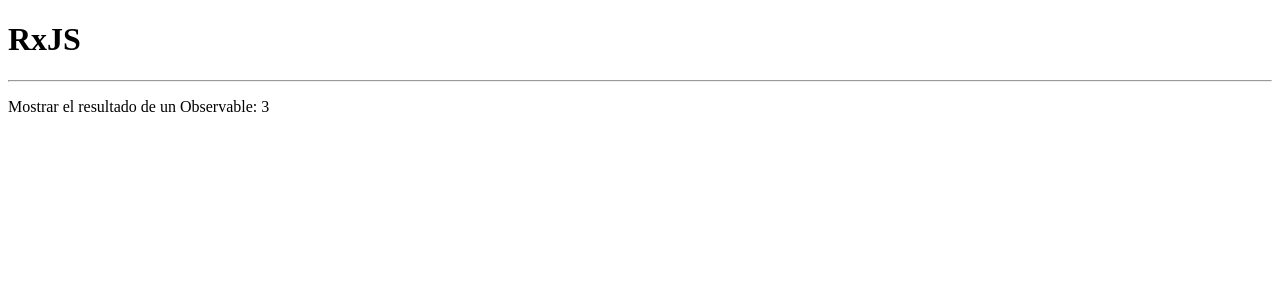
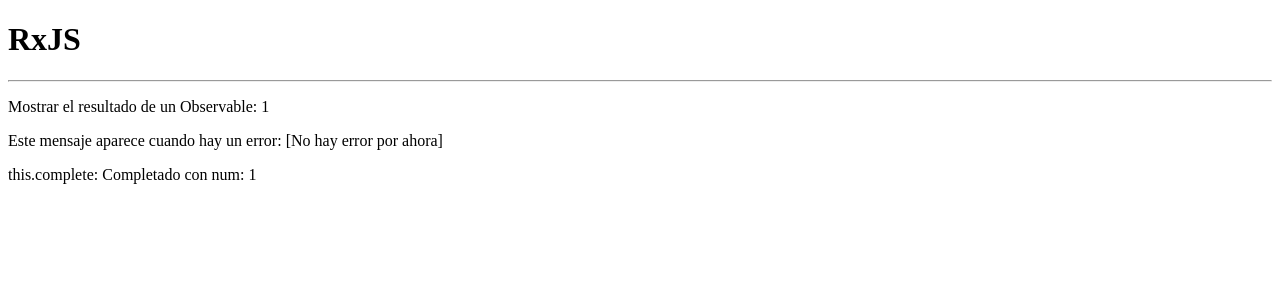
Before and after one commit to ClaudiaQuezadaRiquelme/yirsis-05-rxjs-directivas, an Angular app: page / in a window 1280 px wide. Shown: the top 300 px of the page. Built offline with nearby package versions, Linux system fonts and the light colour scheme.

Commit message:
subscribe deprecado (=< angular 12)

```diff
--- a/src/app/reactive/reactive-container/reactive-container.component.html
+++ b/src/app/reactive/reactive-container/reactive-container.component.html
@@ -1 +1,3 @@
 <p>Mostrar el resultado de un Observable: {{num}}</p>
+<p>Este mensaje aparece cuando hay un error: {{error || '[No hay error por ahora]'}}</p>
+<p>this.complete: {{complete}}</p>
--- a/src/app/reactive/reactive-container/reactive-container.component.ts
+++ b/src/app/reactive/reactive-container/reactive-container.component.ts
@@ -8,6 +8,8 @@
 })
 export class ReactiveContainerComponent implements OnInit {
   num: number = 0;
+  error: string = '';
+  complete: string = '';
 
   constructor() {
     const miObservable = new Observable<number>((observer)=> {
@@ -15,12 +17,26 @@
       setInterval(()=> {
         numObservable++;
         observer.next(numObservable);
-      }, 1500);
+        observer.complete();
+        if (numObservable === 3) {
+          observer.error('Número erróneo.');
+        }
+      }, 2000);
     });
 
-    miObservable.subscribe((result)=> {
-      this.num = result;
-    });
+    miObservable.subscribe(
+      (result)=> {
+        this.num = result;
+      },
+      (error) => {
+        console.log('error:', error);
+
+        this.error = error;
+      },
+      () => { // complete
+        this.complete = `Completado con num: ${this.num}`;
+      }
+    );
   }
 
   ngOnInit(): void {
```
